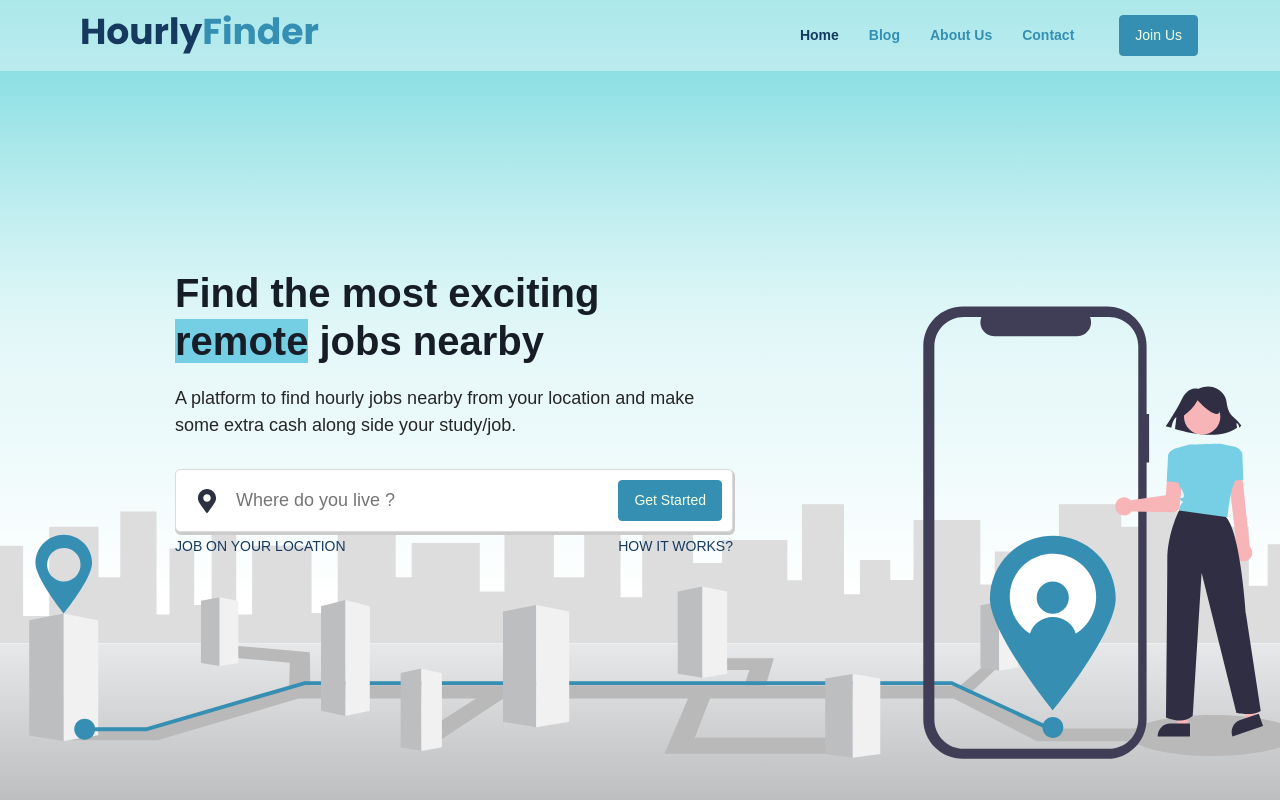
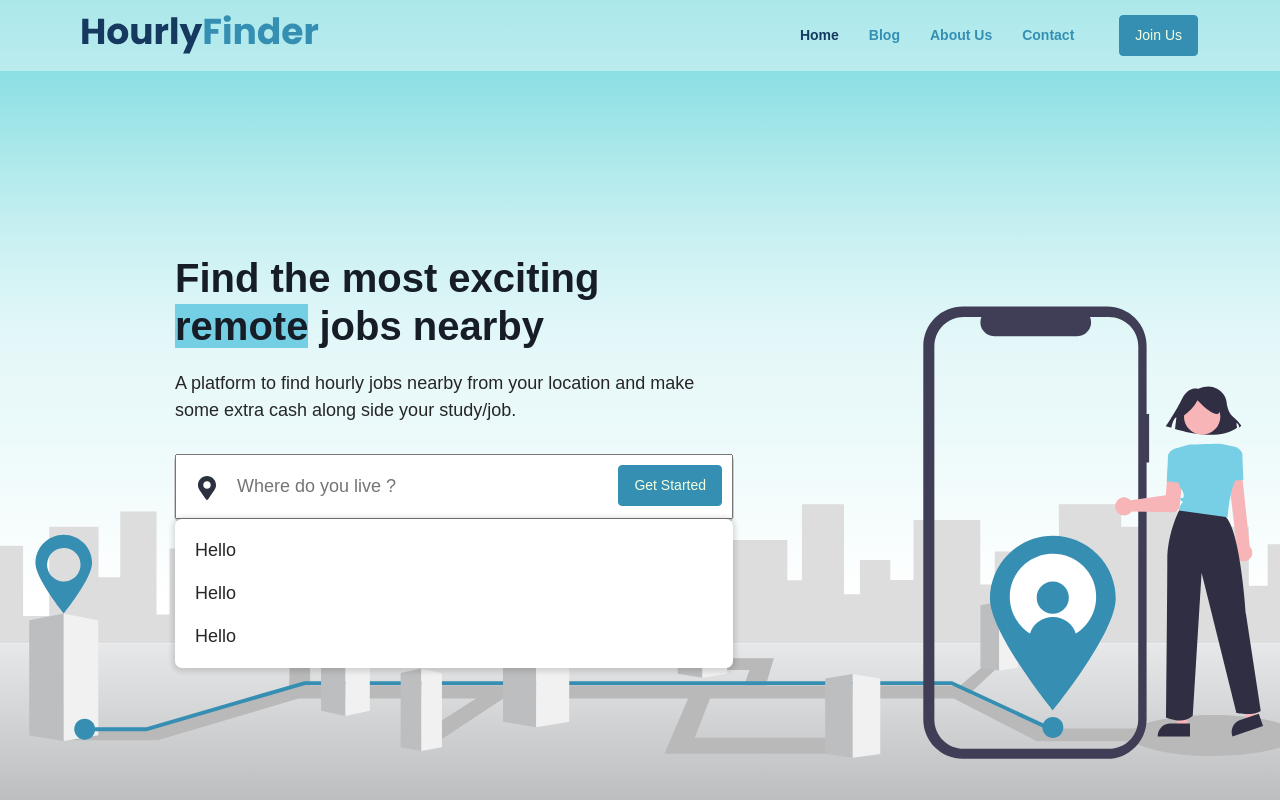
Before and after one commit to Rashed360/hourly-finder, a React (Create React App) app: page / in a window 1280 px wide. Shown: the top 800 px of the page. Built offline with nearby package versions, Linux system fonts and the light colour scheme; no server answers.

Commit message:
search bar auto-complete progress

```diff
--- a/src/components/home/heroSection/HeroSection.js
+++ b/src/components/home/heroSection/HeroSection.js
@@ -1,7 +1,6 @@
 import React from 'react'
 import { useState, useEffect } from 'react'
-import { Link } from 'react-router-dom'
-import {FaMapMarkerAlt} from 'react-icons/fa'
+import SearchBar from './searchBar/SearchBar'
 
 const HeroSection = () => {
 
@@ -31,35 +30,9 @@ const HeroSection = () => {
                             study/job.
                         </p>
                     </div>
-                    <div className='hero-search-bar'>
-                        <div className='search-bar'>
-                            <form className='search-form'>
-                                <input
-                                    type='text'
-                                    placeholder='Where do you live ?'
-                                    list="datalistOptions"
-                                    className='search-field'
-                                />
-                                <datalist id="datalistOptions">
-                                    <option value="Dhanmondi"/>
-                                    <option value="Newmarket"/>
-                                    <option value="Paltan"/>
-                                    <option value="Kalabagan"/>
-                                    <option value="Lalbagh"/>
-                                </datalist>
-                                <FaMapMarkerAlt color=''/>
-                                <button className='btn get-started'>Get Started</button>
-                            </form>
-                            <div className='tag'>
-                                <span>
-                                    <Link to='/'>Job on your location</Link>
-                                </span>
-                                <span>
-                                    <Link to='/'>How it works?</Link>
-                                </span>
-                            </div>
-                        </div>
-                    </div>
+
+                    <SearchBar/>
+
                 </div>
             </div>
         </div>
--- /dev/null
+++ b/src/components/home/heroSection/searchBar/SearchBar.js
@@ -0,0 +1,22 @@
+import SearchBarTag from './SearchBarTag'
+import { FaMapMarkerAlt } from 'react-icons/fa'
+
+const SearchBar = () => {
+	return (
+		<div className='hero-search-bar'>
+			<div className='search-bar active'>
+                <input type='text' placeholder='Where do you live ?' />
+                <div className="auto-complete">
+                    <li>Hello</li>
+                    <li>Hello</li>
+                    <li>Hello</li>
+                </div>
+                <button className='btn get-started'>Get Started</button>
+                <FaMapMarkerAlt color='' />
+			</div>
+			<SearchBarTag />
+		</div>
+	)
+}
+
+export default SearchBar
--- /dev/null
+++ b/src/components/home/heroSection/searchBar/SearchBarTag.js
@@ -0,0 +1,17 @@
+import { Link } from 'react-router-dom'
+
+const SearchBarTag = () => {
+	return (
+		<div className='tag'>
+			<span>
+				<Link to='/'>Job on your location</Link>
+			</span>
+			{' | '}
+			<span>
+				<Link to='/'>How it works?</Link>
+			</span>
+		</div>
+	)
+}
+
+export default SearchBarTag
--- a/src/style/index.css
+++ b/src/style/index.css
@@ -87,42 +87,38 @@ a.btn.join-us {
 	font-weight: bold;
 	color: var(--textColor);
 }
-
 .hero-text span {
 	background-color: var(--bgColor2);
 }
-
 .hero-text p {
 	margin-bottom: 30px;
 	margin-top: 20px;
 }
-
 .hero-search-bar {
 	margin-left: 0px;
 }
 
-form.search-form .search-field {
+/* work in progress*/
+
+.search-bar {
+	position: relative;
+	border-radius: 5px;
+	box-shadow: 0px 2px 0px 1px var(--bgColor3);
+}
+.search-bar input {
 	width: 100%;
 	padding: 17px;
 	padding-left: 60px;
-	border-radius: 5px;
-	border: 1px solid #dbdbdb;
-	box-shadow: 1px 2px 0px 1px var(--bgColor3);
 	position: relative;
 	color: #838995;
 	outline-color: transparent;
 }
-form.search-form .get-started {
+.search-bar .get-started {
 	position: absolute;
 	right: 11px;
 	top: 11px;
 }
-
-form.search-form {
-	position: relative;
-}
-
-form.search-form svg {
+.search-bar svg {
 	position: absolute;
 	left: 20px;
 	bottom: 30%;
@@ -130,28 +126,55 @@ form.search-form svg {
 	color: var(--bgColor4);
 	margin-top: -16px;
 }
-.search-bar {
-	position: relative;
-}
-
-.search-bar .tag {
-	position: absolute;
-	left: 0;
-	width: 100%;
-	text-align: left;
-}
-
-.search-bar .tag span a {
+
+.search-bar .auto-complete {
+	background-color: #fff;
+	width: 100%;
+	border-radius: 7px;
+	box-shadow: 0px 1px 5px 3px rgba(0, 0, 0, 0.12);
+	position: absolute;
+	top: 65px;
+	padding: 0px;
+	max-height: 280px;
+	overflow-y: auto;
+	opacity: 0;
+	pointer-events: none;
+}
+.search-bar.active .auto-complete {
+	padding: 10px 8px;
+	opacity: 1;
+	pointer-events: auto;
+}
+.auto-complete li {
+	display: none;
+	list-style-type: none;
+	padding: 8px 12px;
+	width: 96%;
+	cursor: default;
+	border-radius: 3px;
+}
+.search-bar.active .auto-complete li {
+	display: block;
+}
+.auto-complete li:hover {
+	background: whitesmoke;
+}
+/* work in progress*/
+
+
+.hero-search-bar .tag {
+	width: 100%;
+	text-align: center;
+}
+.hero-search-bar .tag span a {
 	font-size: var(--smallFont);
 	color: #16395f;
 	text-transform: uppercase;
 	text-decoration: none;
 	font-weight: 500;
 }
-
-.search-bar .tag span:nth-child(2) {
-	position: absolute;
-	right: 0;
+.hero-search-bar .tag span a:hover {
+	color: var(--bgColor);
 }
 
 .not-found-content {
```
